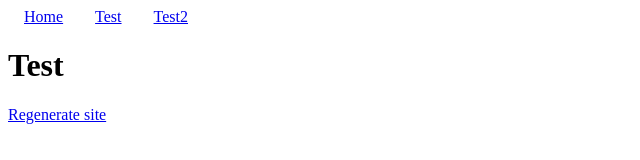
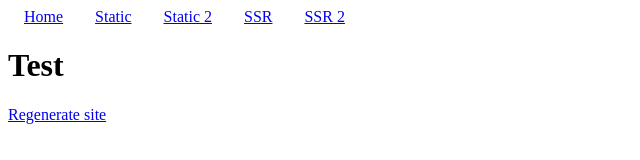
Before and after one commit to Guelguin/next-render, a Next.js app: page / in a window 1280 px wide. Shown: the top 160 px of the page, without its empty margins (0-640 px from the left). Built offline with nearby package versions, Linux system fonts and the light colour scheme.

Commit message:
Added links

```diff
--- a/src/components/Menu.tsx
+++ b/src/components/Menu.tsx
@@ -9,10 +9,16 @@ function Menu() {
                 <a>Home</a>
             </Link>
             <Link href="/test/[slug]" as="/test/hello-world">
-                <a>Test</a>
+                <a>Static</a>
             </Link>
             <Link href="/test/[slug]" as="/test/hello-world2">
-                <a>Test2</a>
+                <a>Static 2</a>
+            </Link>
+            <Link href="/rss/[slug]" as="/ssr/hello-world">
+                <a>SSR</a>
+            </Link>
+            <Link href="/rss/[slug]" as="/ssr/hello-world2">
+                <a>SSR 2</a>
             </Link>
         </nav>
     );
```
